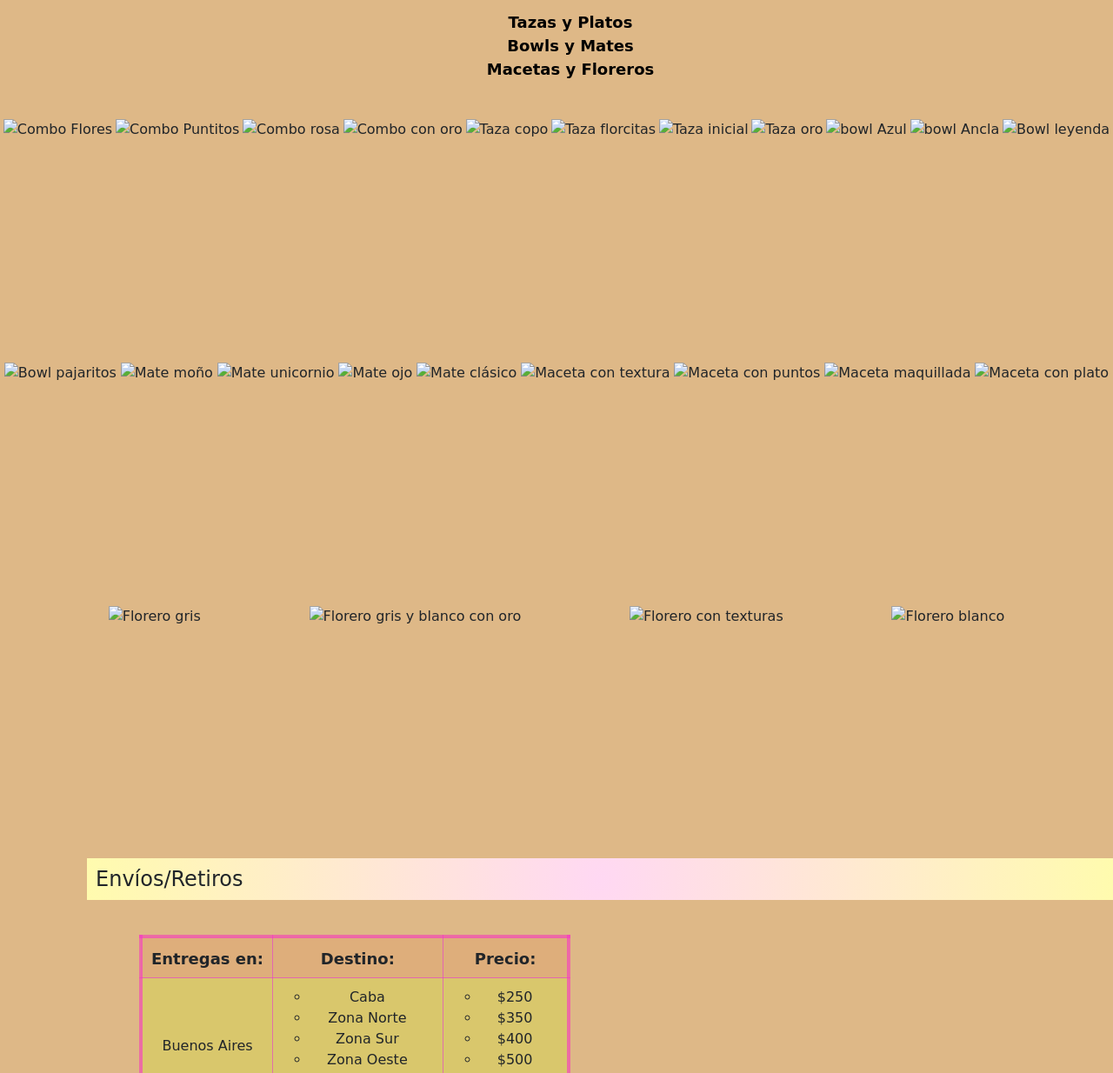
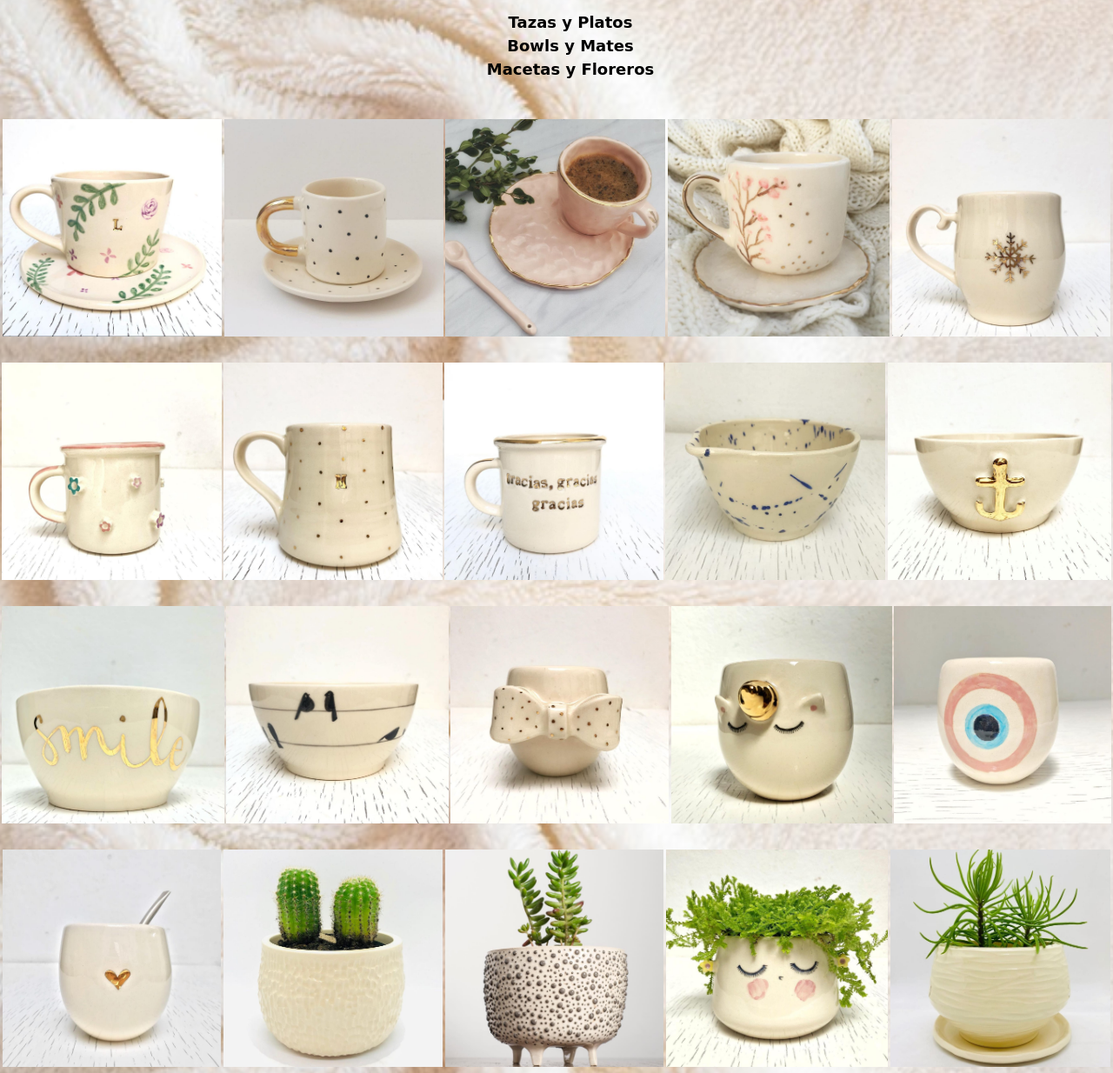
Before and after one commit to ssofiasol/proyecto-coder, a website: page Tienda.html in a window 1280 px wide. Shown: the part 340-1574 px from the top of the page at 87% size. Drawn offline with nearby package versions, Linux system fonts and the light colour scheme; the site is published under a folder, as on GitHub Pages, so addresses that start at the root find nothing; a web font is replaced by a local one.

Commit message:
cambiando ruta

```diff
--- a/Tienda.html
+++ b/Tienda.html
@@ -26,7 +26,7 @@
     <link href="https://fonts.googleapis.com/css2?family=Neucha&display=swap" rel="stylesheet"/>
     <link rel="preconnect" href="https://fonts.googleapis.com" />
     <link rel="preconnect" href="https://fonts.gstatic.com" crossorigin />
-    <link rel="shortcut icon" href="/imagenes/logoCasita.svg" />
+    <link rel="shortcut icon" href="./imagenes/logoCasita.svg" />
     <link rel="stylesheet" href="index.css" />
     <title>SOPHIES Pottery❣ - Tienda general</title>
   </head>
@@ -41,8 +41,8 @@
         </div>
         <div>🌈</div>
         <div class="logosBucadorCarrito">
-          <img src="/imagenes/logoBuscador.svg" alt="Logo buscador" />
-          <img src="/imagenes/logoCarrito.svg" alt="Logo carrito" />
+          <img src="./imagenes/logoBuscador.svg" alt="Logo buscador" />
+          <img src="./imagenes/logoCarrito.svg" alt="Logo carrito" />
         </div>
       </h1>
       <!---------------------------------------Acá comienza el NAVEGADOR ---------------------------------------->
@@ -147,30 +147,30 @@
           </ul>
         </div>
         <div class="wow imagenesDeLaTienda animate__fadeIn animate__animated">
-          <img src="/imagenes/comboFlores.jpeg" alt="Combo Flores" />
-          <img src="/imagenes/comboPuntos.jpeg" alt="Combo Puntitos" />
-          <img src="/imagenes/combo.jpeg" alt="Combo rosa" />
-          <img src="/imagenes/taza+plato.jpeg" alt="Combo con oro" />
-          <img src="/imagenes/TazaCopo.jpeg" alt="Taza copo" />
-          <img src="/imagenes/tazaFlorcitas.jpeg" alt="Taza florcitas" />
-          <img src="/imagenes/TazaInicial.jpeg" alt="Taza inicial" />
-          <img src="/imagenes/TazaOro.jpeg" alt="Taza oro" />
-          <img src="/imagenes/bowlazul.jpeg" alt="bowl Azul" />
-          <img src="/imagenes/bowlAncla.jpeg" alt="bowl Ancla" />
-          <img src="/imagenes/bowlLeyenda.jpeg" alt="Bowl leyenda" />
-          <img src="/imagenes/bowlPajaritos.jpeg" alt="Bowl pajaritos" />
-          <img src="/imagenes/mateMoño.jpeg" alt="Mate moño" />
-          <img src="/imagenes/mateUnicornio.jpeg" alt="Mate unicornio" />
-          <img src="/imagenes/mateOjo.jpeg" alt="Mate ojo" />
-          <img src="/imagenes/MateClasico.jpeg" alt="Mate clásico" />
-          <img src="/imagenes/macetaCtextura.jpeg" alt="Maceta con textura" />
-          <img src="/imagenes/macetaCpuntos.jpeg" alt="Maceta con puntos" />
-          <img src="/imagenes/MacetaMaquillada.jpeg" alt="Maceta maquillada" />
-          <img src="/imagenes/MacetaCPlato.jpeg" alt="Maceta con plato" />
-          <img src="/imagenes/floreroGris.jpeg" alt="Florero gris" />
-          <img src="/imagenes/Florero2Colores.jpeg" alt="Florero gris y blanco con oro" />
-          <img src="/imagenes/florero2clores.jpeg" alt="Florero con texturas" />
-          <img src="/imagenes/floreroBlanco.jpeg" alt="Florero blanco" />
+          <img src="./imagenes/comboFlores.jpeg" alt="Combo Flores" />
+          <img src="./imagenes/comboPuntos.jpeg" alt="Combo Puntitos" />
+          <img src="./imagenes/combo.jpeg" alt="Combo rosa" />
+          <img src="./imagenes/taza+plato.jpeg" alt="Combo con oro" />
+          <img src="./imagenes/TazaCopo.jpeg" alt="Taza copo" />
+          <img src="./imagenes/tazaFlorcitas.jpeg" alt="Taza florcitas" />
+          <img src="./imagenes/TazaInicial.jpeg" alt="Taza inicial" />
+          <img src="./imagenes/TazaOro.jpeg" alt="Taza oro" />
+          <img src="./imagenes/bowlazul.jpeg" alt="bowl Azul" />
+          <img src="./imagenes/bowlAncla.jpeg" alt="bowl Ancla" />
+          <img src="./imagenes/bowlLeyenda.jpeg" alt="Bowl leyenda" />
+          <img src="./imagenes/bowlPajaritos.jpeg" alt="Bowl pajaritos" />
+          <img src="./imagenes/mateMoño.jpeg" alt="Mate moño" />
+          <img src="./imagenes/mateUnicornio.jpeg" alt="Mate unicornio" />
+          <img src="./imagenes/mateOjo.jpeg" alt="Mate ojo" />
+          <img src="./imagenes/MateClasico.jpeg" alt="Mate clásico" />
+          <img src="./imagenes/macetaCtextura.jpeg" alt="Maceta con textura" />
+          <img src="./imagenes/macetaCpuntos.jpeg" alt="Maceta con puntos" />
+          <img src="./imagenes/MacetaMaquillada.jpeg" alt="Maceta maquillada" />
+          <img src="./imagenes/MacetaCPlato.jpeg" alt="Maceta con plato" />
+          <img src="./imagenes/floreroGris.jpeg" alt="Florero gris" />
+          <img src="./imagenes/Florero2Colores.jpeg" alt="Florero gris y blanco con oro" />
+          <img src="./imagenes/florero2clores.jpeg" alt="Florero con texturas" />
+          <img src="./imagenes/floreroBlanco.jpeg" alt="Florero blanco" />
         </div>
       </section>
       <!------------------------------ Acá comienzan los carouseles para media queries ----------------------------->
@@ -237,49 +237,49 @@
           <div class="carousel-inner">
             <div class="carousel-item active">
               <img
-                src="/imagenes/comboFlores.jpeg"
+                src="./imagenes/comboFlores.jpeg"
                 class="d-block w-100"
                 alt="Combo flores"/>
             </div>
             <div class="carousel-item">
               <img
-                src="/imagenes/comboPuntos.jpeg"
+                src="./imagenes/comboPuntos.jpeg"
                 class="d-block w-100"
                 alt="Combo puntos"/>
             </div>
             <div class="carousel-item">
               <img
-                src="/imagenes/combo.jpeg"
+                src="./imagenes/combo.jpeg"
                 class="d-block w-100"
                 alt="Combo rosa" />
             </div>
             <div class="carousel-item">
               <img
-                src="/imagenes/taza+plato.jpeg"
+                src="./imagenes/taza+plato.jpeg"
                 class="d-block w-100"
                 alt="Combo con oro"/>
             </div>
             <div class="carousel-item">
               <img
-                src="/imagenes/TazaCopo.jpeg"
+                src="./imagenes/TazaCopo.jpeg"
                 class="d-block w-100"
                 alt="Taza copo"/>
             </div>
             <div class="carousel-item">
               <img
-                src="/imagenes/tazaFlorcitas.jpeg"
+                src="./imagenes/tazaFlorcitas.jpeg"
                 class="d-block w-100"
                 alt="Taza florcitas"/>
             </div>
             <div class="carousel-item">
               <img
-                src="/imagenes/TazaInicial.jpeg"
+                src="./imagenes/TazaInicial.jpeg"
                 class="d-block w-100"
                 alt="Taza inicial"/>
             </div>
             <div class="carousel-item">
               <img
-                src="/imagenes/TazaOro.jpeg"
+                src="./imagenes/TazaOro.jpeg"
                 class="d-block w-100"
                 alt="Taza oro"/>
             </div>
@@ -366,49 +366,49 @@
           <div class="carousel-inner">
             <div class="carousel-item active">
               <img
-                src="/imagenes/bowlazul.jpeg"
+                src="./imagenes/bowlazul.jpeg"
                 class="d-block w-100"
                 alt="Bowl azul"/>
             </div>
             <div class="carousel-item">
               <img
-                src="/imagenes/bowlAncla.jpeg"
+                src="./imagenes/bowlAncla.jpeg"
                 class="d-block w-100"
                 alt="Bowl ancla"/>
             </div>
             <div class="carousel-item">
               <img
-                src="/imagenes/bowlLeyenda.jpeg"
+                src="./imagenes/bowlLeyenda.jpeg"
                 class="d-block w-100"
                 alt="Bowl leyenda"/>
             </div>
             <div class="carousel-item">
               <img
-                src="/imagenes/bowlPajaritos.jpeg"
+                src="./imagenes/bowlPajaritos.jpeg"
                 class="d-block w-100"
                 alt="Bowl pajaritos"/>
             </div>
             <div class="carousel-item">
               <img
-                src="/imagenes/mateMoño.jpeg"
+                src="./imagenes/mateMoño.jpeg"
                 class="d-block w-100"
                 alt="Mate moño"/>
             </div>
             <div class="carousel-item">
               <img
-                src="/imagenes/mateUnicornio.jpeg"
+                src="./imagenes/mateUnicornio.jpeg"
                 class="d-block w-100"
                 alt="Mate unicornio"/>
             </div>
             <div class="carousel-item">
               <img
-                src="/imagenes/mateOjo.jpeg"
+                src="./imagenes/mateOjo.jpeg"
                 class="d-block w-100"
                 alt="Mate ojo"/>
             </div>
             <div class="carousel-item">
               <img
-                src="/imagenes/MateClasico.jpeg"
+                src="./imagenes/MateClasico.jpeg"
                 class="d-block w-100"
                 alt="Mate clásico"/>
             </div>
@@ -495,49 +495,49 @@
           <div class="carousel-inner">
             <div class="carousel-item active">
               <img
-                src="/imagenes/macetaCtextura.jpeg"
+                src="./imagenes/macetaCtextura.jpeg"
                 class="d-block w-100"
                 alt="Maceta con textura"/>
             </div>
             <div class="carousel-item">
               <img
-                src="/imagenes/macetaCpuntos.jpeg"
+                src="./imagenes/macetaCpuntos.jpeg"
                 class="d-block w-100"
                 alt="Maceta con puntos"/>
             </div>
             <div class="carousel-item">
               <img
-                src="/imagenes/MacetaMaquillada.jpeg"
+                src="./imagenes/MacetaMaquillada.jpeg"
                 class="d-block w-100"
                 alt="Maceta maquillada"/>
             </div>
             <div class="carousel-item">
               <img
-                src="/imagenes/MacetaCPlato.jpeg"
+                src="./imagenes/MacetaCPlato.jpeg"
                 class="d-block w-100"
                 alt="Maceta con plato"/>
             </div>
             <div class="carousel-item">
               <img
-                src="/imagenes/floreroGris.jpeg"
+                src="./imagenes/floreroGris.jpeg"
                 class="d-block w-100"
                 alt="Florero gris"/>
             </div>
             <div class="carousel-item">
               <img
-                src="/imagenes/Florero2Colores.jpeg"
+                src="./imagenes/Florero2Colores.jpeg"
                 class="d-block w-100"
                 alt="Florero gris y blanco con oro"/>
             </div>
             <div class="carousel-item">
               <img
-                src="/imagenes/florero2clores.jpeg"
+                src="./imagenes/florero2clores.jpeg"
                 class="d-block w-100"
                 alt="Florero beige texturizado"/>
             </div>
             <div class="carousel-item">
               <img
-                src="/imagenes/floreroBlanco.jpeg"
+                src="./imagenes/floreroBlanco.jpeg"
                 class="d-block w-100"
                 alt="Florero blanco"/>
             </div>
@@ -622,7 +622,7 @@
           <strong>sophiespottery </strong>
         </p>
         <div class="logoDeInsta">
-          <img src="/imagenes/insta.svg" alt="logo de instagram"/>
+          <img src="./imagenes/insta.svg" alt="logo de instagram"/>
         </div>
         <p class="seguinos">
           <strong>seguinos</strong>
--- a/index.css
+++ b/index.css
@@ -6,7 +6,7 @@
 body {
   font-family: "Neucha", cursive;
   background-color: burlywood;
-  background-image: url(/imagenes/fondo.jpg);
+  background-image: url(./imagenes/fondo.jpg);
   background-size: cover;
   background-attachment: fixed;
 }
@@ -493,7 +493,7 @@ a {
 .contactos {
   text-align: center;
   margin-top: 30px;
-  background-image: url(/imagenes/p\ cuchara.jpeg);
+  background-image: url(./imagenes/p\ cuchara.jpeg);
   background-position: center;
   background-size: cover;
   background-repeat: no-repeat;
--- a/scss/_index.scss
+++ b/scss/_index.scss
@@ -14,7 +14,7 @@
     }
     font-family: $fuenteGeneral;
     background-color: burlywood;
-    background-image: url(/imagenes/fondo.jpg);
+    background-image: url(./imagenes/fondo.jpg);
     background-size: cover;
     background-attachment: fixed;
     img:hover {
```
Also changed, not shown: Contacto.html (+4 -4 lines), Cursos.html (+7 -7 lines), Insumos.html (+10 -10 lines), Nosotras.html (+5 -5 lines), Preg.Frecuentes.html (+4 -4 lines), bowlsYmates.html (+12 -12 lines), index.html (+12 -12 lines), macetasYfloreros.html (+12 -12 lines), tazasYplatos.html (+12 -12 lines), css/estilos.css.
